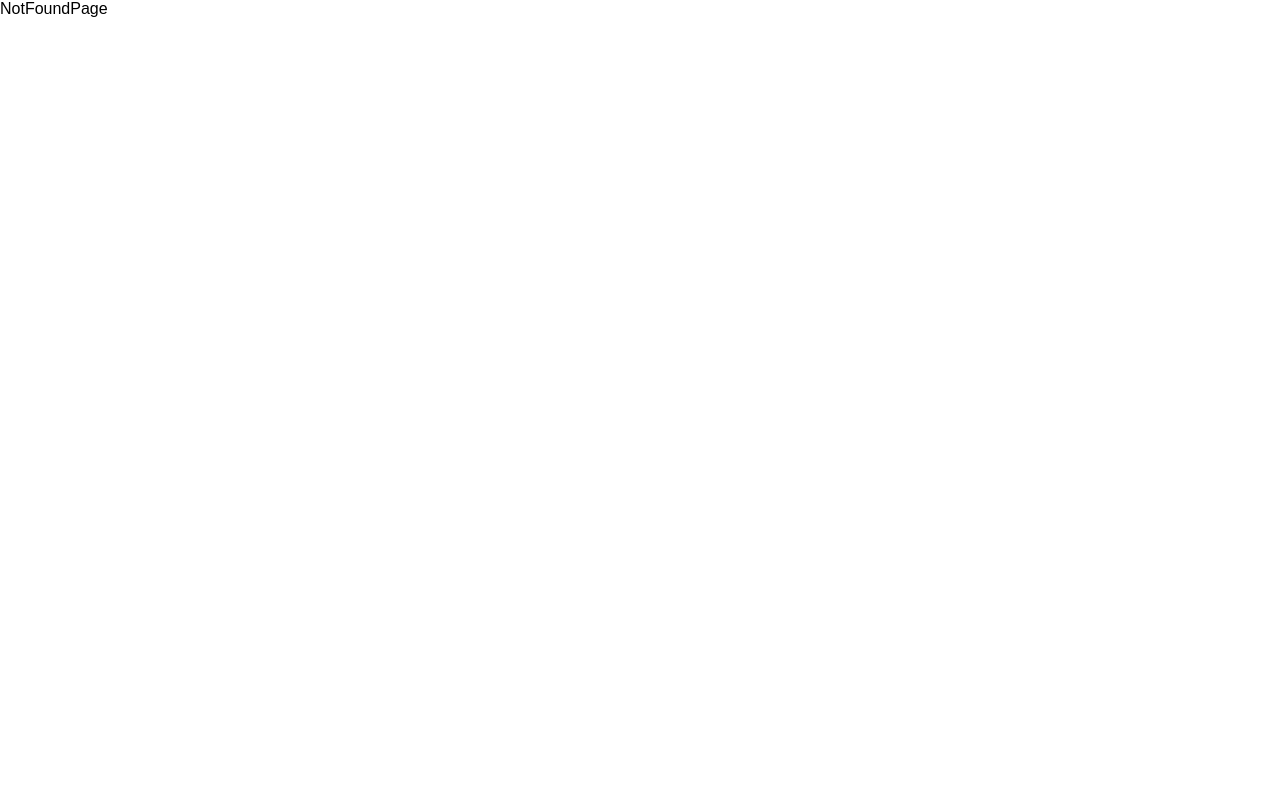
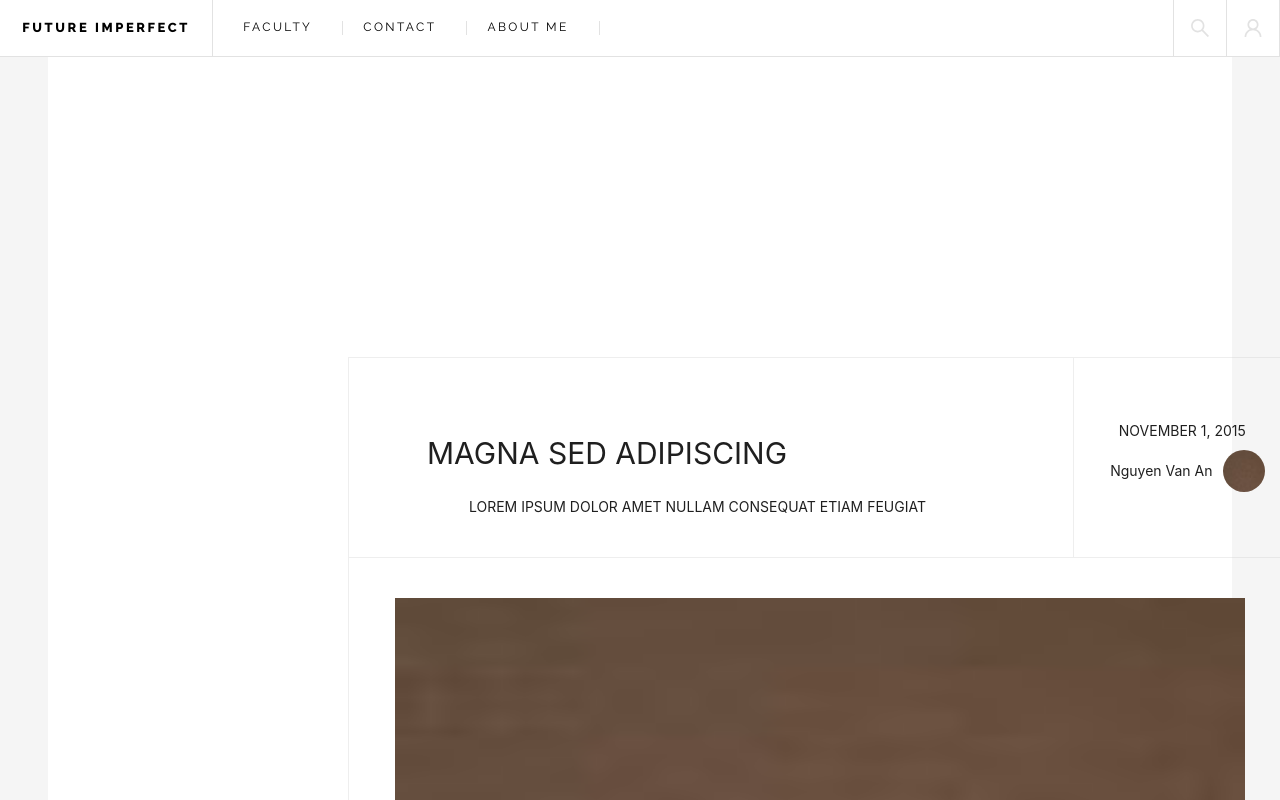
Before and after one commit to tutruong193/webtopup, a React (Create React App) app: page /pages/PageDetail in a window 1280 px wide. Shown: the top 800 px of the page. Built offline with nearby package versions, Linux system fonts and the light colour scheme.

Commit message:
add detailpage
add detailpage

```diff
--- a/src/components/BigCardComponent/BigCardComponent.jsx
+++ b/src/components/BigCardComponent/BigCardComponent.jsx
@@ -1,10 +1,6 @@
 import React from 'react'
-
 import { Card } from 'antd';
-import {
-    WrapperCardStyle,
-    WrapperBigTextHeaderCartStyle,
-    WrapperHeaderCart,
+import { WrapperCardStyle,WrapperBigTextHeaderCartStyle,WrapperHeaderCart,
     WrapperSmallTextHeaderCartStyle,
     WrapperLinkAuthor,
     WrapperDatePulisher,
--- a/src/components/BigCardComponent/style.js
+++ b/src/components/BigCardComponent/style.js
@@ -30,6 +30,7 @@ export const WrapperBigTextHeaderCartStyle = styled.h2`
 export const WrapperSmallTextHeaderCartStyle = styled.h5`
     font-family: "Raleway", Helvetica, sans-serif;
     font-size: 12px;
+
 `;
 
 export const WrapperLinkAuthor = styled.a`
--- /dev/null
+++ b/src/components/ComponentsDetail/ComponentsDetail.jsx
@@ -0,0 +1,66 @@
+import React from 'react';
+import { Breadcrumb, Layout, Menu, theme } from 'antd';
+import avatar from '../../assets/images/avatar.jpg'
+const { Header, Content, Footer } = Layout;
+
+const App = () => {
+  const {
+    token: { colorBgContainer, borderRadiusLG },
+  } = theme.useToken();
+  return (
+    <Layout>
+      <Content
+        style={{
+          padding: '0 48px',
+        }}
+      >
+        <div
+          style={{
+            background: colorBgContainer,
+            //minHeight: 80,
+            padding: 300,
+          }}
+        >
+          <div style={{ width: '944px', height: 'fit-content', border: 'solid 1px rgba(200, 200, 200, 0.3)' }}>
+            <div style={{ width: '100%', height: '200px', display: 'flex', borderBottom: 'solid 1px rgba(200, 200, 200, 0.3)' }}>
+              <div style={{ width: '100%', borderRight: 'solid 1px rgba(200, 200, 200, 0.3)' }}>
+                <div style={{ padding: '30px' }}>
+                  <div style={{ color: 'inherit', fontSize: '30px', padding: '48px' }}>MAGNA SED ADIPISCING</div>
+                  <div style={{ width: '102%', alignItems: 'center', display: 'flex', flexDirection: 'column', justifyContent: 'center', margin: ' -20px' }}>LOREM IPSUM DOLOR AMET NULLAM CONSEQUAT ETIAM FEUGIAT</div>
+                </div>
+              </div>
+              <div style={{ width: '30%', alignItems: 'center', display: 'flex', flexDirection: 'column', justifyContent: 'center' }}>
+                <div style={{ marginBottom: '10px' }}>NOVEMBER 1, 2015</div>
+                <div style={{ display: 'flex', flexDirection: 'row', alignItems: 'center' }}>
+                  <div style={{ padding: '0px 10px' }}>Nguyen Van An</div>
+                  <img style={{
+                    borderRadius: '100%',
+                    width: '3em',
+                    height: '3em'
+                  }} src={avatar} alt="" />
+                </div>
+              </div>
+            </div>
+            <div style={{ width: '100%', height: 'fit-content', border: 'solid 1px rgba(160, 160, ; 160, 0.3)' }}>
+              <div style={{ padding: '20px', display: 'flex', flexDirection: 'column', alignItems: 'center' }}>
+                <img style={{ width: '850px', height: '350px', padding: '20px 0px' }} src={avatar} alt="" />
+                <div style={{ width: '850px', height: 'fit-content', padding: '20px 0px' }}>
+                  Mauris neque quam, fermentum ut nisl vitae, convallis maximus nisl. Sed mattis nunc id lorem euismod placerat. Vivamus porttitor magna enim, ac accumsan tortor cursus at. Phasellus sed ultricies mi non congue ullam corper. Praesent tincidunt sed tellus ut rutrum. Sed vitae justo condimentum, porta lectus vitae, ultricies congue gravida diam non fringilla.
+                </div>
+
+              </div>
+            </div>
+          </div>
+        </div>
+      </Content>
+      <Footer
+        style={{
+          textAlign: 'center',
+        }}
+      >
+
+      </Footer>
+    </Layout>
+  );
+};
+export default App;
--- /dev/null
+++ b/src/components/ComponentsDetail/style.js
@@ -0,0 +1,2 @@
+
+import React from 'react';
--- a/src/pages/NotFoundPage/NotFoundPage.jsx
+++ b/src/pages/NotFoundPage/NotFoundPage.jsx
@@ -1,9 +1,43 @@
 import React from 'react'
+import { Button, Result } from 'antd';
 
 const NotFoundPage = () => {
+  const resultStyle = {
+    display: 'flex',
+    flexDirection: 'column',
+    alignItems: 'center',
+    justifyContent: 'center',
+    height: '100vh',
+  };
+
+  const contentStyle = {
+    textAlign: 'center',
+  };
+
+  const titleStyle = {
+    fontSize: '36px',
+  };
+
+  const subTitleStyle = {
+    fontSize: '24px',
+  };
+
+  const imageStyle = {
+    width: '200px',
+    height: '200px',
+  };
+
   return (
-    <div>NotFoundPage</div>
-  )
+    <div style={resultStyle}>
+      <Result
+        status="404"
+        title={<span style={titleStyle}>404</span>}
+        subTitle={<span style={subTitleStyle}>Sorry, the page you visited does not exist.</span>}
+        extra={<Button type="primary">Back Home</Button>}
+        style={contentStyle}
+        icon={<img src="/path/to/image.png" alt="404" style={imageStyle} />}
+      />
+    </div>
+  );
 }
-
 export default NotFoundPage
--- /dev/null
+++ b/src/pages/PageDetail/PageDetail.jsx
@@ -0,0 +1,12 @@
+import React from 'react'
+import ComponentsDetail from '../../components/ComponentsDetail/ComponentsDetail'
+
+const PageDetail = () => {
+  return (
+    <div>
+      <ComponentsDetail />
+    </div>
+  )
+}
+
+export default PageDetail
--- a/src/routes/index.js
+++ b/src/routes/index.js
@@ -3,6 +3,7 @@ import HomePage from "../pages/HomePage/HomePage";
 import NotFoundPage from "../pages/NotFoundPage/NotFoundPage";
 import SignInPage from "../pages/SignInPage/SignInPage";
 import StudentPage from "../pages/StudentPage/StudentPage";
+import PageDetail from "../pages/PageDetail/PageDetail";
 export const routes = [
     {
         path: '/',
@@ -29,6 +30,13 @@ export const routes = [
         requiresAuth: true
     },
     {
+        path: '/pages/PageDetail',
+        page: PageDetail,
+        isShowHeader: true
+
+
+    },
+    {
         path: '*',
         page: NotFoundPage
     },
```
